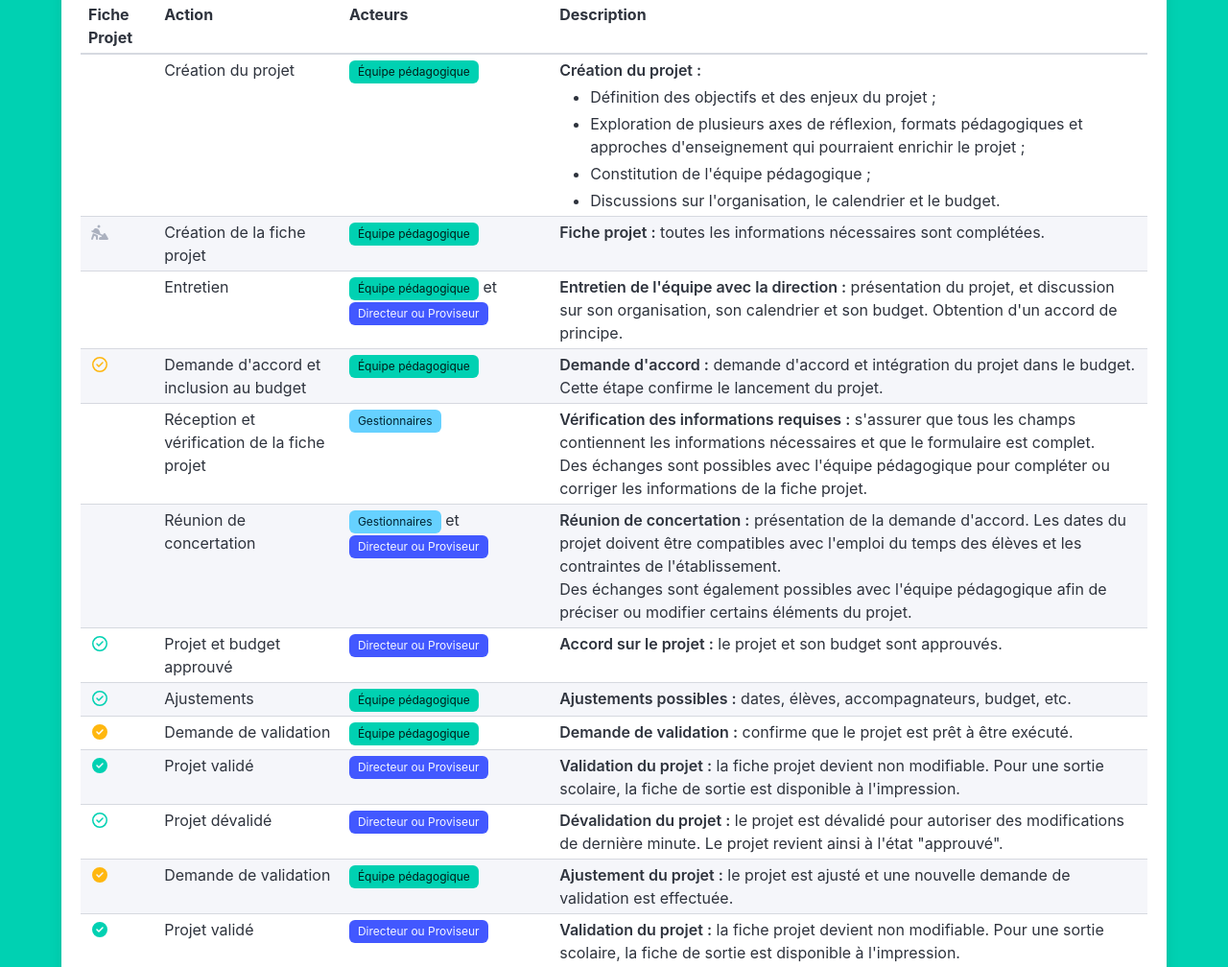
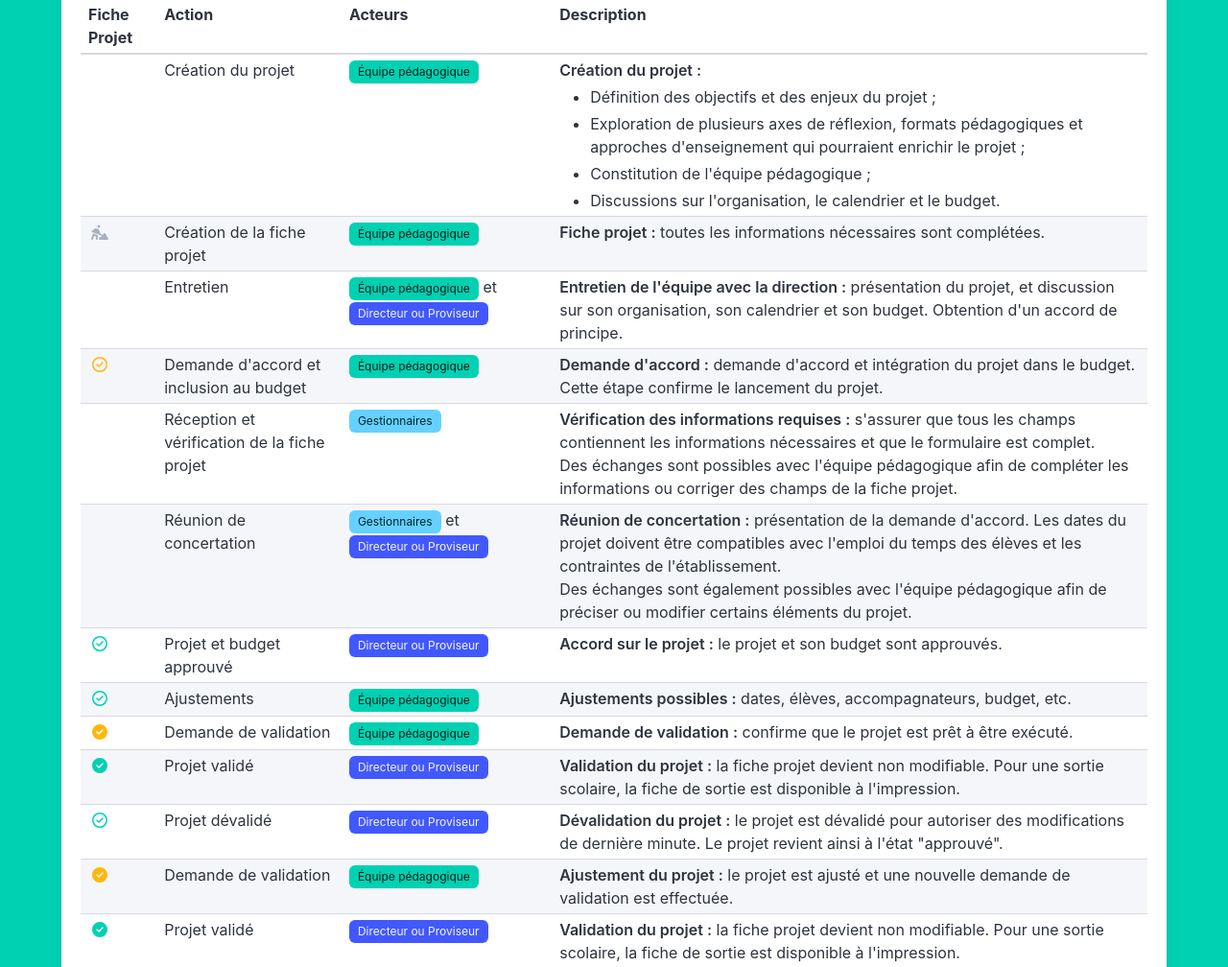
Before and after one commit to nxpat/projets-lfs, a Flask app: template project/templates/help.html in a window 1280 px wide. Shown: the part 340-1348 px from the top of the page at 96% size. Run offline with Flask 3, Linux system fonts and the light colour scheme; a user stored in the database is signed in; tables that the repository leaves empty hold one stand-in row (values such as "Sample post"); the template is opened without the code that fills it: most values are stand-ins (such as "Sample title", 1, 10 or a date in 2020); parts of the project's set-up code (start-up, migrations or seed data) failed here and were passed over; some libraries are stand-ins or nearby versions.

Commit message:
chore: update help and form pages.

```diff
--- a/project/templates/_form_helpers.html
+++ b/project/templates/_form_helpers.html
@@ -339,7 +339,7 @@
         <a href="{{ BOOMERANG_WEBSITE }}" target="_blank">
             Boomerang <i class="si fa--arrow-up-right-from-square is-size-7 ml-1" aria-hidden="true"></i>
         </a>. <br>
-        Les champs pour la justification du budget supportent la mise en page <strong>Markdown</strong>{{ help_modal("markdown") }}.
+        Les champs pour la justification du budget supportent une mise en page au format <strong>Markdown</strong>{{ help_modal("markdown") }}.
     </p>
 
     <div class="columns">
--- a/project/templates/help.html
+++ b/project/templates/help.html
@@ -87,7 +87,7 @@
                                 <td></td>
                                 <td>Réception et vérification de la fiche projet</td>
                                 <td>{{ project_actors("gestion") }}</td>
-                                <td><strong>Vérification des informations requises :</strong> s'assurer que tous les champs contiennent les informations nécessaires et que le formulaire est complet. <br>Des échanges sont possibles avec l'équipe pédagogique pour compléter ou corriger les informations de la fiche projet.</td>
+                                <td><strong>Vérification des informations requises :</strong> s'assurer que tous les champs contiennent les informations nécessaires et que le formulaire est complet. <br>Des échanges sont possibles avec l'équipe pédagogique afin de compléter les informations ou corriger des champs de la fiche projet.</td>
                             </tr>
                             <tr>
                                 <td></td>
```
